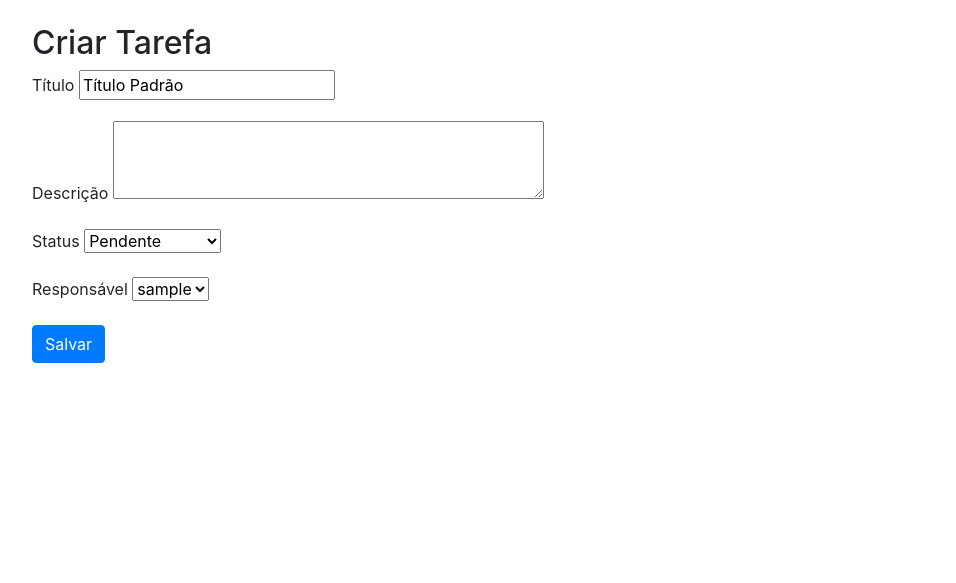
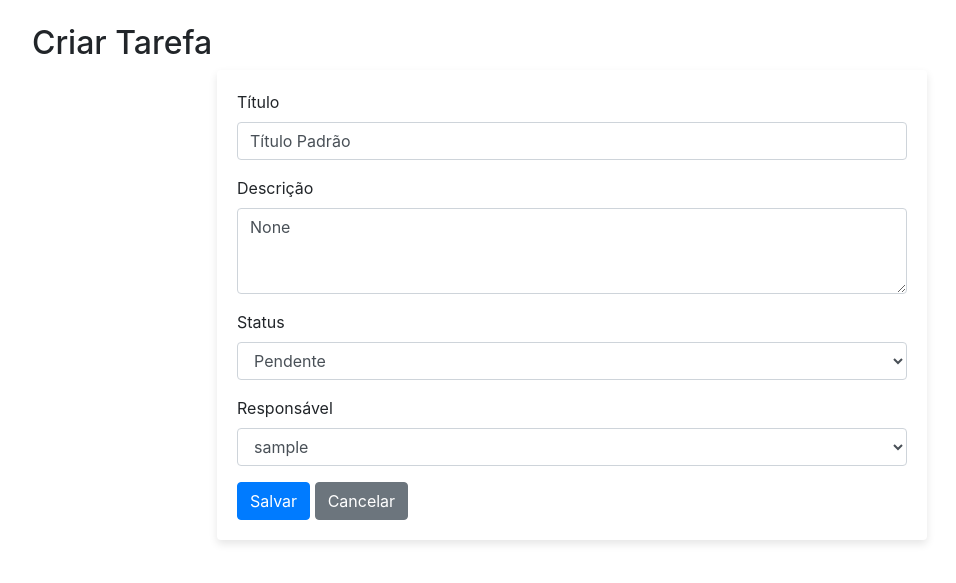
Before and after one commit to Jonas1541/Trabalho_WebPython_-A2-, a Django app: page /tarefas/criar/ in a window 1280 px wide. Shown: the part 56-639 px from the top of the page, without its empty margins (68-1024 px from the left). Run offline with Django 5.2, Linux system fonts and the light colour scheme; tables that the repository leaves empty hold one stand-in row (values such as "Sample post"); some libraries are stand-ins or nearby versions.

Commit message:
Criar e editar com css

```diff
--- a/tarefas/templates/tarefas/criar_tarefa.html
+++ b/tarefas/templates/tarefas/criar_tarefa.html
@@ -5,25 +5,42 @@
 <div class="container mt-4">
     <h2>Criar Tarefa</h2>
 
+    <div class="row">
+        <div class="col-md-8 offset-md-2">
+            <div class="card">
+                <div class="card-body">
                     <form method="post">
                         {% csrf_token %}
-        <div class="mb-3">
-            <label for="id_titulo" class="form-label">Título</label>
-            {{ form.titulo }}
+                        <div class="form-group">
+                            <label for="id_titulo">Título</label>
+                            <input type="text" name="titulo" id="id_titulo" class="form-control" value="{{ form.titulo.value }}">
                         </div>
-        <div class="mb-3">
-            <label for="id_descricao" class="form-label">Descrição</label>
-            {{ form.descricao }}
+                        <div class="form-group">
+                            <label for="id_descricao">Descrição</label>
+                            <textarea name="descricao" id="id_descricao" class="form-control" rows="3">{{ form.descricao.value }}</textarea>
                         </div>
-        <div class="mb-3">
-            <label for="id_status" class="form-label">Status</label>
-            {{ form.status }}
+                        <div class="form-group">
+                            <label for="id_status">Status</label>
+                            <select name="status" id="id_status" class="form-control">
+                                {% for value, label in form.status.field.choices %}
+                                <option value="{{ value }}" {% if value == form.status.value %}selected{% endif %}>{{ label }}</option>
+                                {% endfor %}
+                            </select>
                         </div>
-        <div class="mb-3">
-            <label for="id_responsavel" class="form-label">Responsável</label>
-            {{ form.responsavel }}
+                        <div class="form-group">
+                            <label for="id_responsavel">Responsável</label>
+                            <select name="responsavel" id="id_responsavel" class="form-control">
+                                {% for user in form.responsavel.field.queryset %}
+                                <option value="{{ user.id }}" {% if user.id == form.responsavel.value %}selected{% endif %}>{{ user.username }}</option>
+                                {% endfor %}
+                            </select>
                         </div>
                         <button type="submit" class="btn btn-primary">Salvar</button>
+                        <a href="{% url 'lista_tarefas' %}" class="btn btn-secondary">Cancelar</a>
                     </form>
                 </div>
+            </div>
+        </div>
+    </div>
+</div>
 {% endblock %}
```
Also changed, not shown: tarefas/templates/tarefas/editar_tarefa.html (+29 -12 lines). Lines whose indentation alone changed are shown as unchanged.
